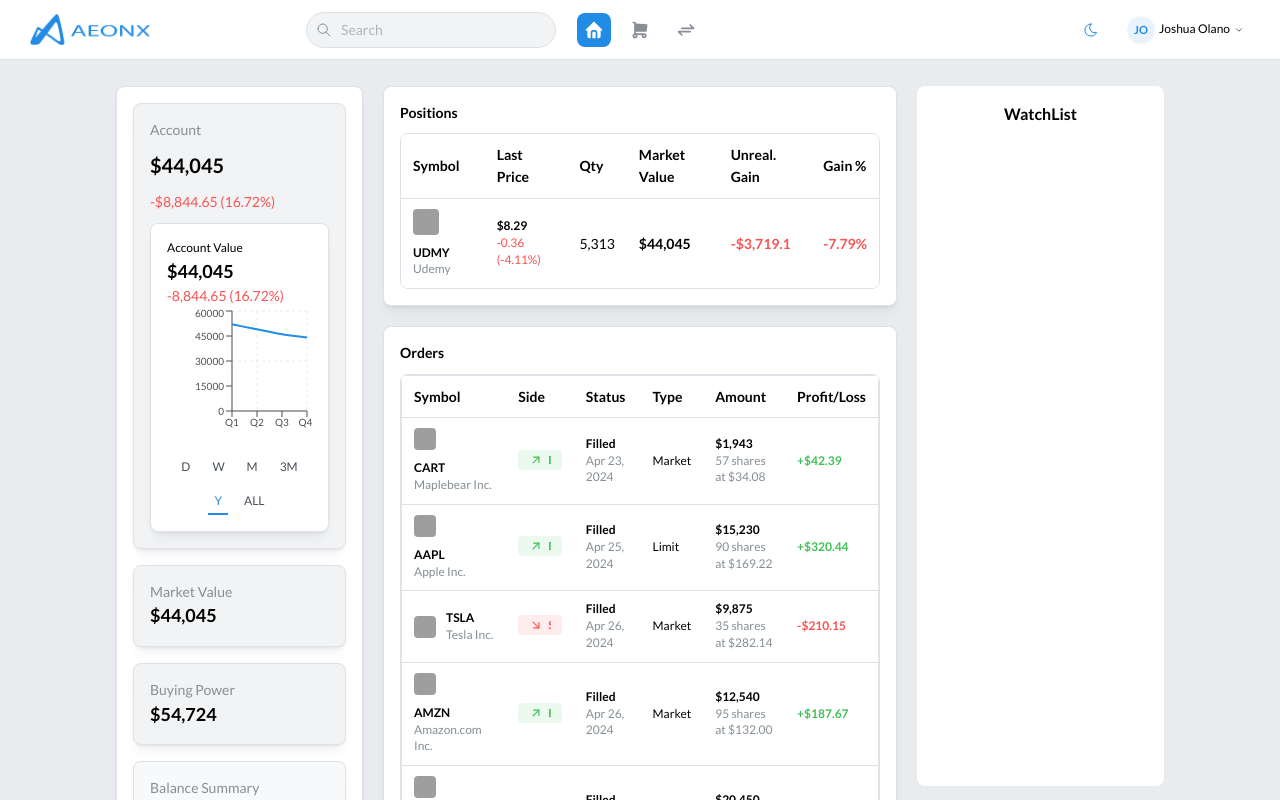
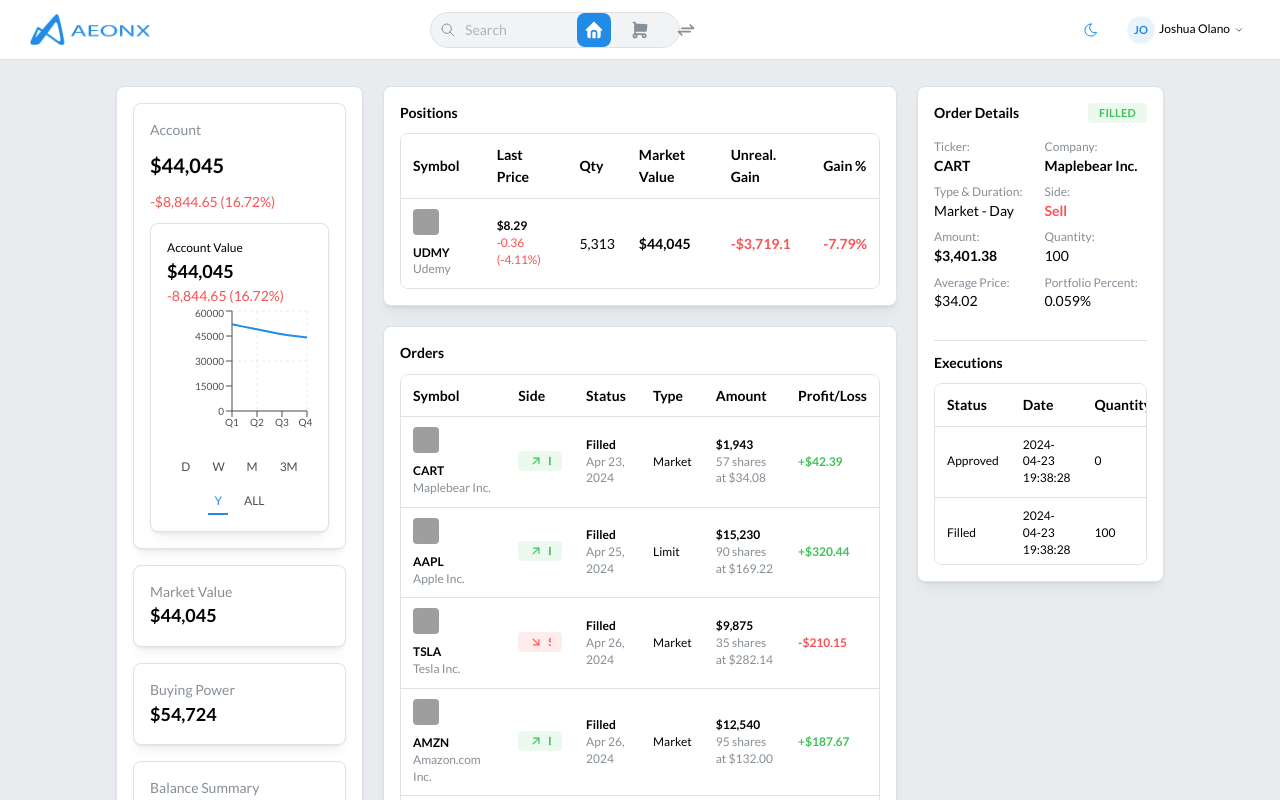
Before and after one commit to goodstripe/Alpha-Platform, a Next.js app: page /dashboard in a window 1280 px wide. Shown: the top 800 px of the page. Built offline with nearby package versions, Linux system fonts and the light colour scheme; grey boxes are pictures that could not be loaded.

Commit message:
`Refactor dashboard components: Accounts, Orders, WatchList, and Header`

```diff
--- a/src/app/components/Dashboard/Accounts.tsx
+++ b/src/app/components/Dashboard/Accounts.tsx
@@ -44,7 +44,7 @@
           radius="md"
           shadow="sm"
           style={{
-            backgroundColor: dark ? theme.colors.dark[6] : theme.colors.gray[1],
+            backgroundColor: dark ? theme.colors.dark[6] : theme.white,
           }}
         >
           <Stack gap="xs">
@@ -68,7 +68,7 @@
           radius="md"
           shadow="sm"
           style={{
-            backgroundColor: dark ? theme.colors.dark[6] : theme.colors.gray[1],
+            backgroundColor: dark ? theme.colors.dark[6] : theme.white,
           }}
         >
           <Stack gap={0}>
@@ -87,7 +87,7 @@
           radius="md"
           shadow="sm"
           style={{
-            backgroundColor: dark ? theme.colors.dark[6] : theme.colors.gray[1],
+            backgroundColor: dark ? theme.colors.dark[6] : theme.white,
           }}
         >
           <Stack gap={0}>
@@ -106,7 +106,7 @@
           radius="md"
           shadow="sm"
           style={{
-            backgroundColor: dark ? theme.colors.dark[6] : theme.colors.gray[0],
+            backgroundColor: dark ? theme.colors.dark[6] : theme.white,
           }}
         >
           <Stack gap="xs">
--- a/src/app/components/Dashboard/Orders.tsx
+++ b/src/app/components/Dashboard/Orders.tsx
@@ -212,10 +212,12 @@
         backgroundColor: isDark ? theme.colors.dark[7] : theme.white,
       }}
     >
+      {/* Title */}
       <Text fw={600} size="sm" mb="xs" c={isDark ? theme.white : theme.black}>
         Orders
       </Text>
 
+      {/* Table container with border + radius like Positions */}
       <Box
         style={{
           border: `1px solid ${
@@ -227,9 +229,8 @@
       >
         <ScrollArea.Autosize mah={700}>
           <Table
+            highlightOnHover
             withRowBorders
-            withTableBorder
-            highlightOnHover
             horizontalSpacing="sm"
             verticalSpacing="xs"
             stickyHeader
@@ -252,7 +253,7 @@
                   {/* Symbol + Company */}
                   <Table.Td>
                     <Group gap="xs">
-                      <Avatar src={row.logo} size={22} radius="sm" />
+                      <Avatar src={row.logo} size="sm" radius="sm" />
                       <Box>
                         <Text fw={600} size="xs">
                           {row.symbol}
@@ -264,7 +265,7 @@
                     </Group>
                   </Table.Td>
 
-                  {/* Side */}
+                  {/* Side with badge */}
                   <Table.Td>
                     {row.side === "Buy" ? (
                       <Badge
--- a/src/app/components/Dashboard/WatchList.tsx
+++ b/src/app/components/Dashboard/WatchList.tsx
@@ -1,30 +1,209 @@
-import React from "react";
+"use client";
+
 import {
-  Box,
+  Card,
   Text,
+  Group,
+  Badge,
+  Divider,
+  Table,
   useMantineTheme,
   useMantineColorScheme,
+  Box,
+  ScrollArea,
 } from "@mantine/core";
 
-const WatchList = () => {
+export default function OrderDetails() {
   const theme = useMantineTheme();
   const { colorScheme } = useMantineColorScheme();
+  const isDark = colorScheme === "dark";
+
+  // Example dummy data
+  const order = {
+    ticker: "CART",
+    company: "Maplebear Inc.",
+    type: "Market - Day",
+    side: "Sell",
+    amount: "$3,401.38",
+    quantity: 100,
+    avgPrice: "$34.02",
+    portfolioPercent: "0.059%",
+    status: "Filled",
+    executions: [
+      {
+        status: "Approved",
+        date: "2024-04-23 19:38:28",
+        quantity: 0,
+        price: "$0",
+      },
+      {
+        status: "Filled",
+        date: "2024-04-23 19:38:28",
+        quantity: 100,
+        price: "$34.02",
+      },
+    ],
+  };
 
   return (
-    <Box
-      h={700}
+    <Card
+      shadow="sm"
+      radius="md"
       p="md"
+      withBorder
       style={{
-        backgroundColor:
-          colorScheme === "dark" ? theme.colors.dark[6] : theme.white,
-        borderRadius: theme.radius.md,
+        backgroundColor: isDark ? theme.colors.dark[7] : theme.white,
       }}
     >
-      <Text ta="center" fw={600}>
-        WatchList
+      {/* Header */}
+      <Group justify="space-between" mb="md">
+        <Text fw={600} size="sm" c={isDark ? theme.white : theme.black}>
+          Order Details
+        </Text>
+        <Badge
+          color={order.status === "Filled" ? "green" : "yellow"}
+          variant="light"
+          radius="sm"
+        >
+          {order.status}
+        </Badge>
+      </Group>
+
+      {/* Order Info Grid */}
+      <Box
+        style={{
+          display: "grid",
+          gridTemplateColumns: "1fr 1fr",
+          gap: "0.5rem",
+          marginBottom: "1rem",
+        }}
+      >
+        <div>
+          <Text size="xs" c="dimmed">
+            Ticker:
+          </Text>
+          <Text size="sm" fw={600}>
+            {order.ticker}
+          </Text>
+        </div>
+
+        <div>
+          <Text size="xs" c="dimmed">
+            Company:
+          </Text>
+          <Text size="sm" fw={600}>
+            {order.company}
+          </Text>
+        </div>
+
+        <div>
+          <Text size="xs" c="dimmed">
+            Type & Duration:
+          </Text>
+          <Text size="sm">{order.type}</Text>
+        </div>
+
+        <div>
+          <Text size="xs" c="dimmed">
+            Side:
+          </Text>
+          <Text
+            size="sm"
+            c={
+              order.side === "Buy" ? theme.colors.green[6] : theme.colors.red[6]
+            }
+            fw={600}
+          >
+            {order.side}
+          </Text>
+        </div>
+
+        <div>
+          <Text size="xs" c="dimmed">
+            Amount:
+          </Text>
+          <Text size="sm" fw={600}>
+            {order.amount}
+          </Text>
+        </div>
+
+        <div>
+          <Text size="xs" c="dimmed">
+            Quantity:
+          </Text>
+          <Text size="sm">{order.quantity}</Text>
+        </div>
+
+        <div>
+          <Text size="xs" c="dimmed">
+            Average Price:
+          </Text>
+          <Text size="sm">{order.avgPrice}</Text>
+        </div>
+
+        <div>
+          <Text size="xs" c="dimmed">
+            Portfolio Percent:
+          </Text>
+          <Text size="sm">{order.portfolioPercent}</Text>
+        </div>
+      </Box>
+
+      <Divider my="sm" />
+
+      {/* Executions */}
+      <Text size="sm" fw={600} mb="xs" c={isDark ? theme.white : theme.black}>
+        Executions
       </Text>
-    </Box>
+
+      <Box
+        style={{
+          border: `1px solid ${
+            isDark ? theme.colors.dark[4] : theme.colors.gray[3]
+          }`,
+          borderRadius: theme.radius.md,
+          overflow: "hidden",
+        }}
+      >
+        <ScrollArea.Autosize mah={180}>
+          <Table
+            highlightOnHover
+            withRowBorders
+            horizontalSpacing="sm"
+            verticalSpacing="xs"
+            stickyHeader
+            bg={isDark ? theme.colors.dark[6] : theme.white}
+          >
+            <Table.Thead>
+              <Table.Tr>
+                <Table.Th>Status</Table.Th>
+                <Table.Th>Date</Table.Th>
+                <Table.Th>Quantity</Table.Th>
+                <Table.Th>Price</Table.Th>
+              </Table.Tr>
+            </Table.Thead>
+
+            <Table.Tbody>
+              {order.executions.map((exe, index) => (
+                <Table.Tr key={index}>
+                  <Table.Td>
+                    <Text size="xs">{exe.status}</Text>
+                  </Table.Td>
+                  <Table.Td>
+                    <Text size="xs">{exe.date}</Text>
+                  </Table.Td>
+                  <Table.Td>
+                    <Text size="xs">{exe.quantity}</Text>
+                  </Table.Td>
+                  <Table.Td>
+                    <Text size="xs">{exe.price}</Text>
+                  </Table.Td>
+                </Table.Tr>
+              ))}
+            </Table.Tbody>
+          </Table>
+        </ScrollArea.Autosize>
+      </Box>
+    </Card>
   );
-};
-
-export default WatchList;
+}
--- a/src/app/components/Header/Header.tsx
+++ b/src/app/components/Header/Header.tsx
@@ -93,23 +93,17 @@
       >
         <Flex align="center" justify="space-between" h="100%">
           {/* Left Section - Logo and Search */}
-          <Group
-            gap={{
-              base: "xl",
-              sm: "2xl",
-              md: "140px",
-            }}
-          >
-            <Image
-              src="/aeonx_logo.png"
-              alt="AEONX Logo"
-              width={120}
-              height={40}
-              style={{
-                maxWidth: "100%",
-                height: "auto",
-              }}
-            />
+          <Group gap={rem(140)}>
+            <div
+              style={{ position: "relative", width: "120px", height: "40px" }}
+            >
+              <Image
+                src="/aeonx_logo.png"
+                alt="AEONX Logo"
+                fill
+                style={{ objectFit: "contain" }}
+              />
+            </div>
 
             {/* Desktop Search */}
             <Box
```
